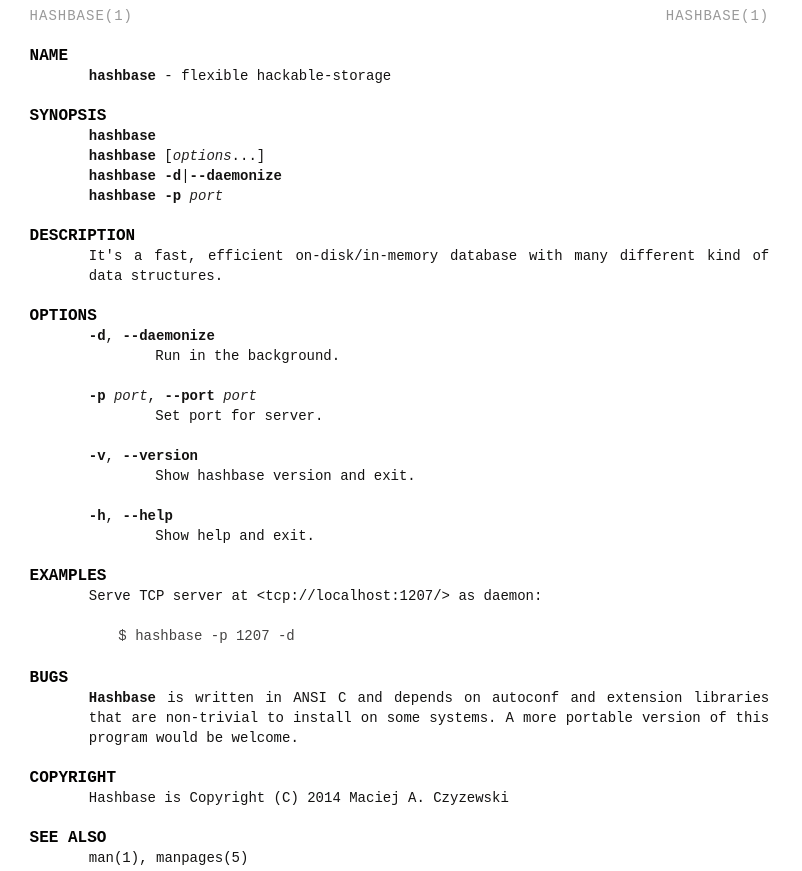
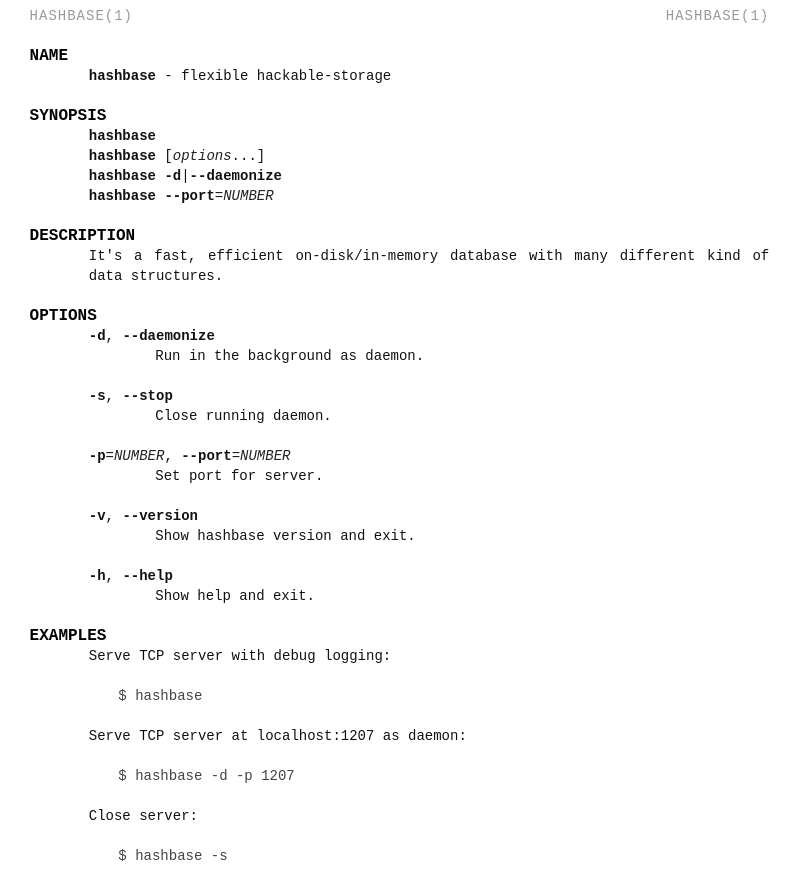
Before and after one commit to maciejczyzewski/hashbase, a plain HTML site: page index.html in a window 1280 px wide. Shown: the top 871 px of the page, without its empty margins (0-802 px from the left). Drawn offline with Linux system fonts and the light colour scheme.

Commit message:
Update index.html

```diff
--- a/index.html
+++ b/index.html
@@ -79,7 +79,7 @@
 <p><code>hashbase</code><br />
 <code>hashbase</code> [<var>options</var>...]<br />
 <code>hashbase</code> <code>-d</code>|<code>--daemonize</code><br />
-<code>hashbase</code> <code>-p</code> <var>port</var><br /></p>
+<code>hashbase</code> <code>--port</code>=<var>NUMBER</var><br /></p>
 
 <h2 id="DESCRIPTION">DESCRIPTION</h2>
 
@@ -88,10 +88,10 @@ data structures.</p>
 
 <h2 id="OPTIONS">OPTIONS</h2>
 
-
 <dl>
-<dt><code>-d</code>, <code>--daemonize</code></dt><dd><p>Run in the background.</p></dd>
-<dt><code>-p</code> <var>port</var>, <code>--port</code> <var>port</var></dt><dd><p>Set port for server.</p></dd>
+<dt><code>-d</code>, <code>--daemonize</code></dt><dd><p>Run in the background as daemon.</p></dd>
+<dt><code>-s</code>, <code>--stop</code></dt><dd><p>Close running daemon.</p></dd>
+<dt><code>-p</code>=<var>NUMBER</var>, <code>--port</code>=<var>NUMBER</var></dt><dd><p>Set port for server.</p></dd>
 <dt><code>-v</code>, <code>--version</code></dt><dd><p>Show hashbase version and exit.</p></dd>
 <dt><code>-h</code>, <code>--help</code></dt><dd><p>Show help and exit.</p></dd>
 </dl>
@@ -99,9 +99,19 @@ data structures.</p>
 
 <h2 id="EXAMPLES">EXAMPLES</h2>
 
-<p>Serve TCP server at &lt;tcp://localhost:1207/> as daemon:</p>
+<p>Serve TCP server with debug logging:</p>
 
-<pre><code>$ hashbase -p 1207 -d
+<pre><code>$ hashbase
+</code></pre>
+
+<p>Serve TCP server at localhost:1207 as daemon:</p>
+
+<pre><code>$ hashbase -d -p 1207
+</code></pre>
+
+<p>Close server:</p>
+
+<pre><code>$ hashbase -s
 </code></pre>
 
 <h2 id="BUGS">BUGS</h2>
```
